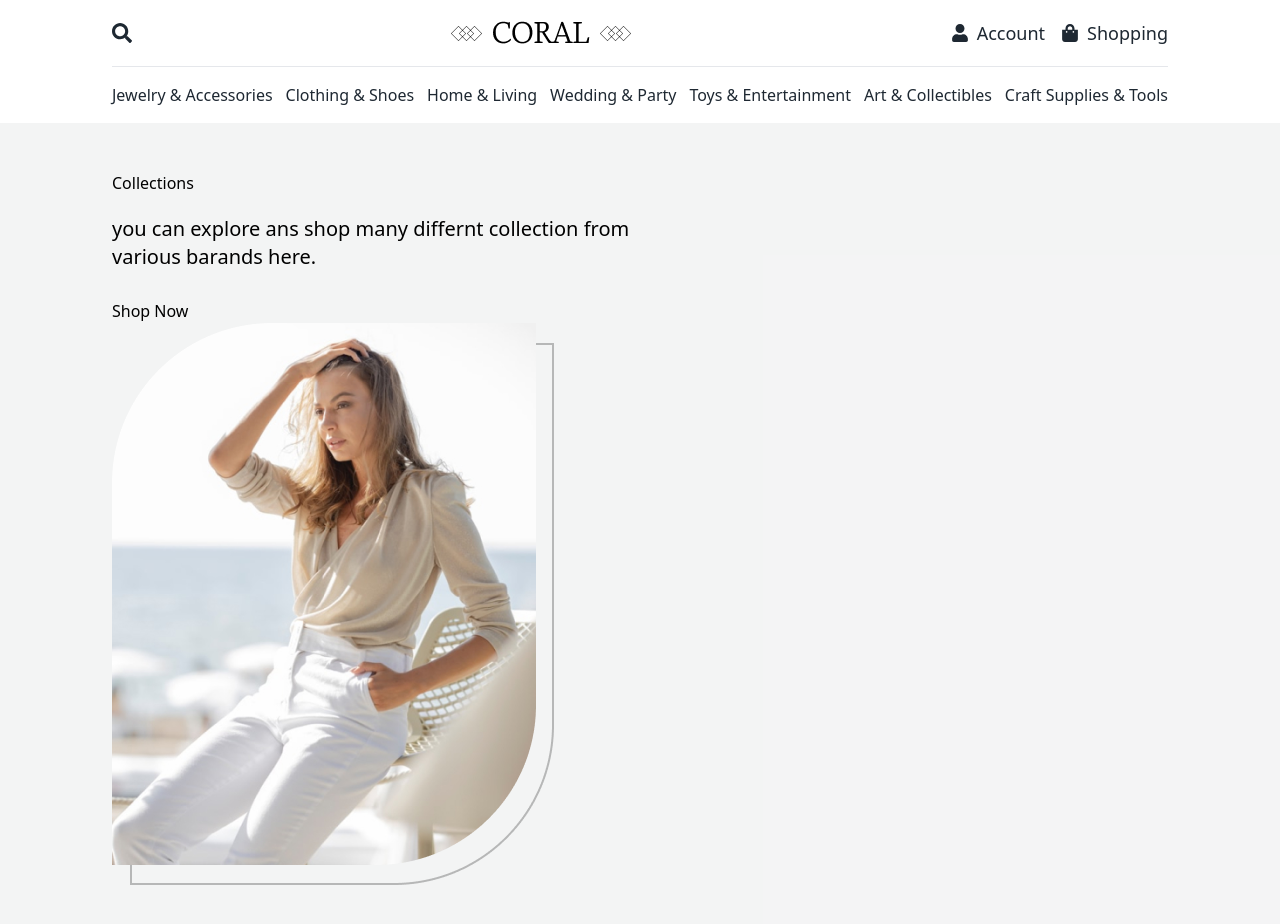
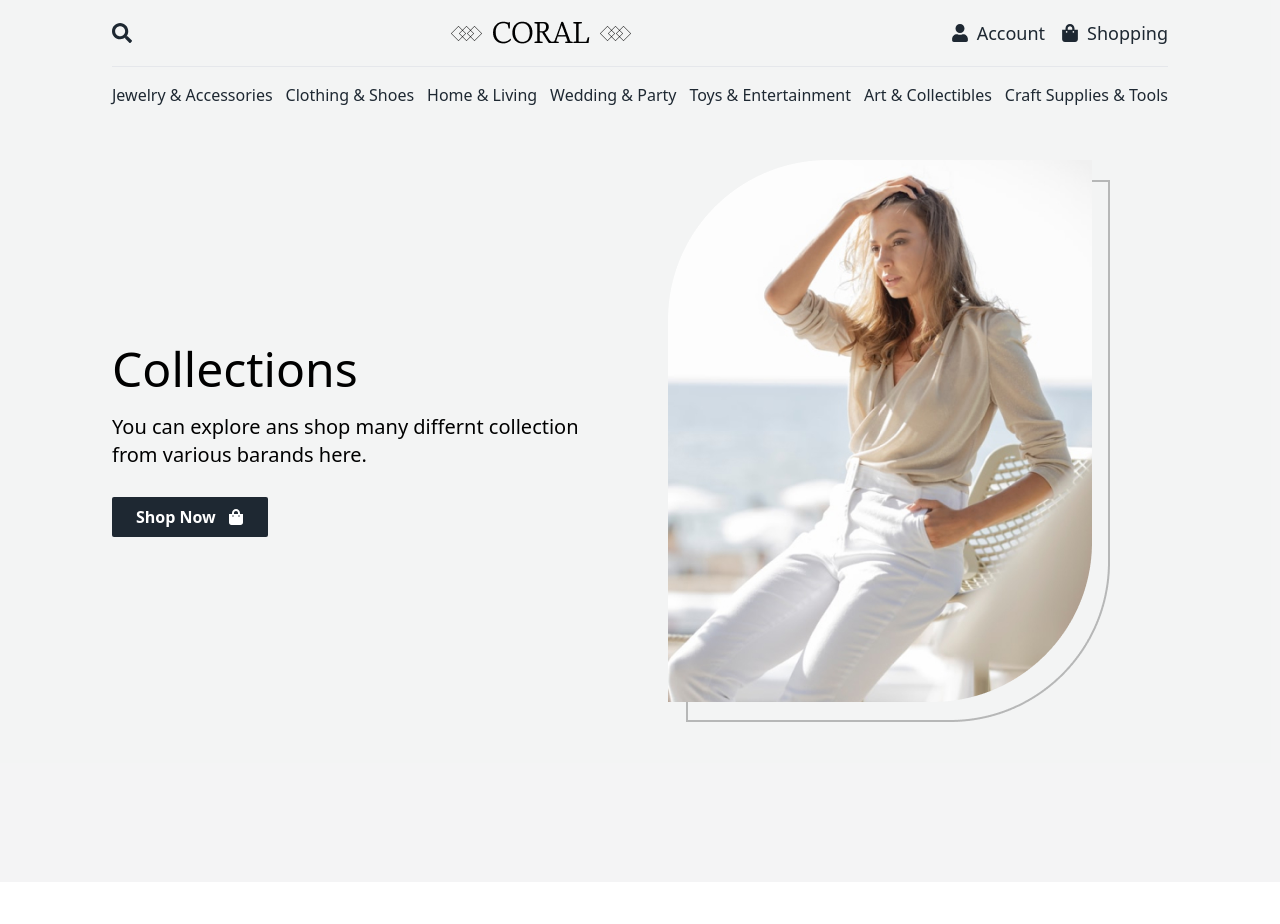
Before and after one commit to Lanreomotosho/React_Ecommerce_Website, a React (Vite) app: page / in a window 1280 px wide. Shown: the top 924 px of the page. After the commit the page ends 882 px from the top, so only its background shows below. Built offline with nearby package versions, Linux system fonts and the light colour scheme.

Commit message:
first commit

```diff
--- a/src/components/Navbar.jsx
+++ b/src/components/Navbar.jsx
@@ -23,7 +23,7 @@ const Navbar = () => {
         {title: "Craft Supplies & Tools", path: "/"}
     ]
   return (
-<header className='max-w-screen-2x1 xl:px-28 px-4'>
+<header className='max-w-screen-2x1 xl:px-28 px-4 absolute top-0 right-0 left-0'>
     <nav className='flex justify-between items-center container md:py-4 pt-6 pb-3'>
     <FaSearch  className='text-Black w-5 h-5 cursor-pointer hidden md:block'/>
 
--- a/src/pages/Home/Banner.jsx
+++ b/src/pages/Home/Banner.jsx
@@ -1,28 +1,38 @@
 import React from 'react'
 import bannerImg from "/images/banner.png"
+import { FaShoppingBag } from 'react-icons/fa'
 
 export const Banner = () => {
   return (
     <div className='bg-primaryBG py-12 xl:px-28 px-4'>
-<div>
+<div className='py-28 flex flex-col md:flex-row-reverse justify-between items-center gap-14'>
+
+    {/* ==== img ====*/}
+    <div className='md:w-1/2'>
+        <img src={bannerImg} alt='' />
+    </div>
+
 <div className='md:w-1/2'>
-<h1 className='text-5x1 font-light mb-5'>Collections
+<h1 className='text-5xl font-light  mb-5'>
+    Collections
 </h1>
 
 <p className='text-xl mb-7'>
-you can explore ans shop many differnt collection
+You can explore ans shop many differnt collection
 from various barands here.
 </p>
-<button className=''>
+
+<button className='bg-Black hover:bg-orange-500 px-6  py-2
+ text-white font-semibold rounded-sm flex items-center gap-3'>
     Shop Now
+    <FaShoppingBag className='inline-flex'/>
 </button>
     </div>
 
-    <div className='md:w-1/2'>
-        <img src={bannerImg} alt='' />
-    </div>
 
 </div>
     </div>
   )
 }
+
+export default Banner;
```
